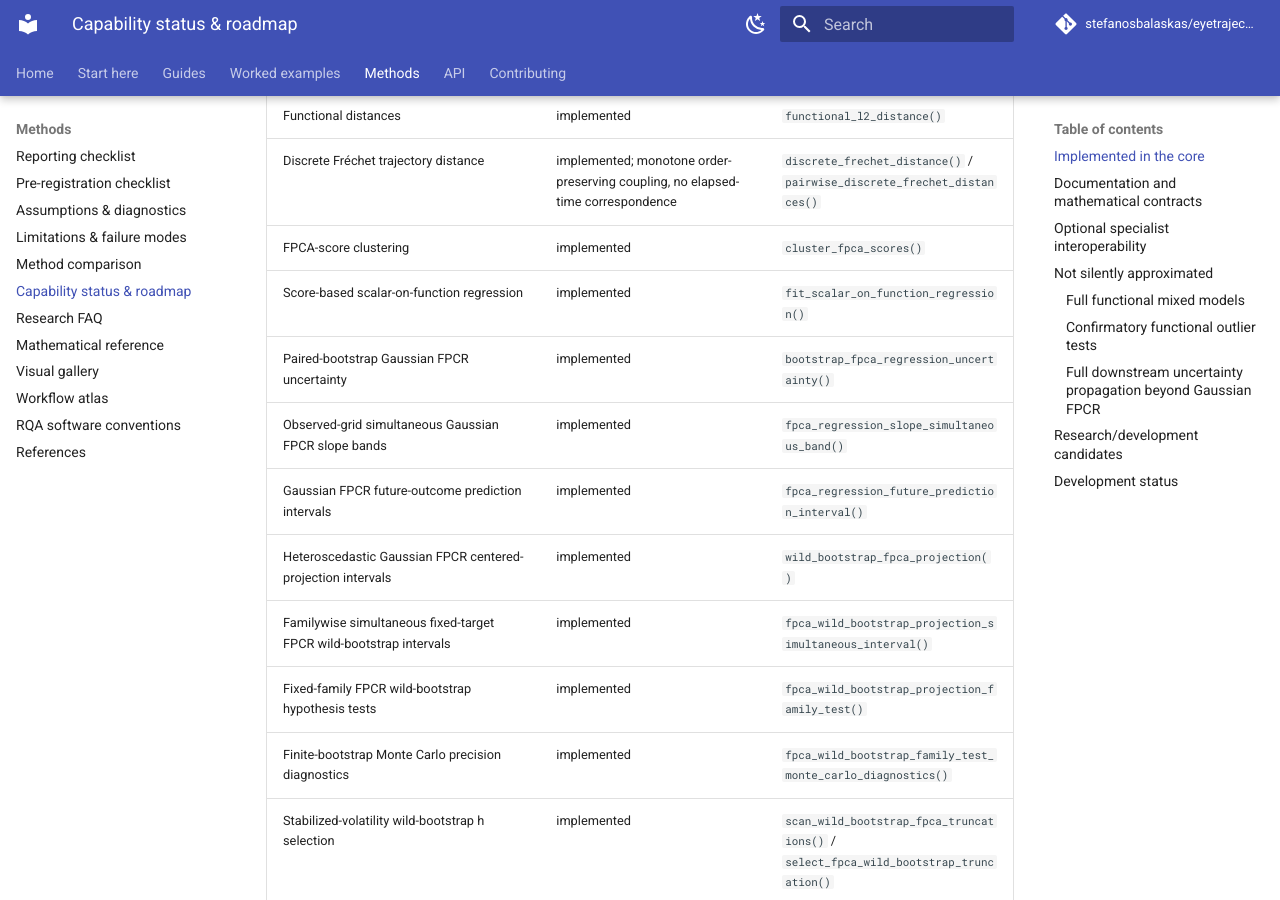
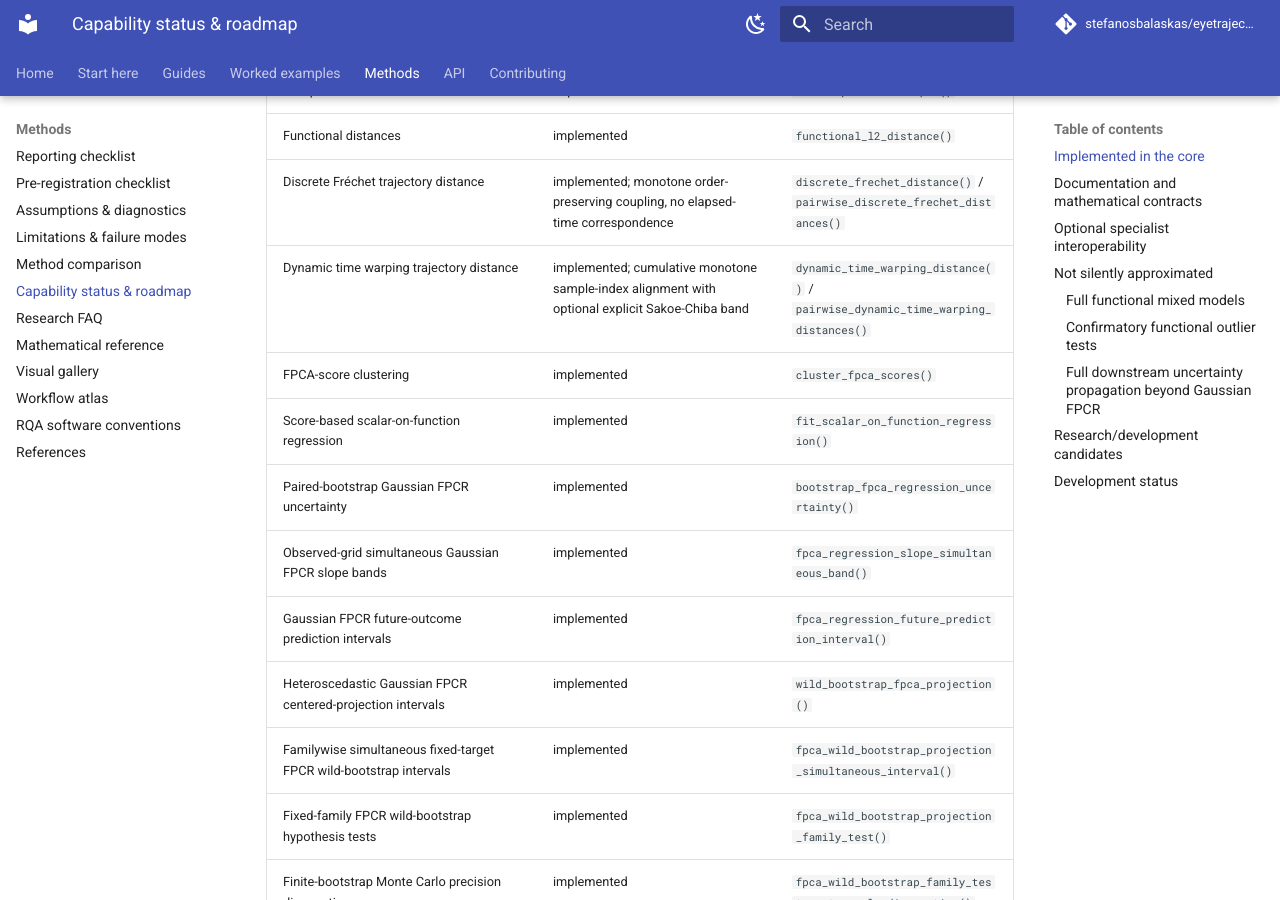
Before and after one commit to stefanosbalaskas/eyetrajectoriespy, an MkDocs documentation site: the page built from docs/methods/status-roadmap.md, in a window 1280 px wide and 900 px high, scrolled down 2009 px. Built offline with MkDocs 1.6.1 and Material for MkDocs 9.7.7, drawn with Linux system fonts in a browser that asks for light colours; comment, search, counter and statistics services are not loaded; some of the changed lines change nothing that is shown; some of the changed text lies outside the part shown.

Commit message:
Update capability roadmap for DTW

```diff
--- a/docs/methods/status-roadmap.md
+++ b/docs/methods/status-roadmap.md
@@ -39,6 +39,7 @@
 | Compositional AOI FPCA | implemented | `fit_compositional_fpca()` |
 | Functional distances | implemented | `functional_l2_distance()` |
 | Discrete Fréchet trajectory distance | implemented; monotone order-preserving coupling, no elapsed-time correspondence | `discrete_frechet_distance()` / `pairwise_discrete_frechet_distances()` |
+| Dynamic time warping trajectory distance | implemented; cumulative monotone sample-index alignment with optional explicit Sakoe-Chiba band | `dynamic_time_warping_distance()` / `pairwise_dynamic_time_warping_distances()` |
 | FPCA-score clustering | implemented | `cluster_fpca_scores()` |
 | Score-based scalar-on-function regression | implemented | `fit_scalar_on_function_regression()` |
 | Paired-bootstrap Gaussian FPCR uncertainty | implemented | `bootstrap_fpca_regression_uncertainty()` |
@@ -127,4 +128,4 @@
 
 ## Development status
 
-The current development line is **0.32.0.dev0**. The package remains pre-release while scientific contracts, optional-backend validation, documentation, and cross-platform qualification continue to mature.
+The current development line is **0.33.0.dev0**. The package remains pre-release while scientific contracts, optional-backend validation, documentation, and cross-platform qualification continue to mature.
```
